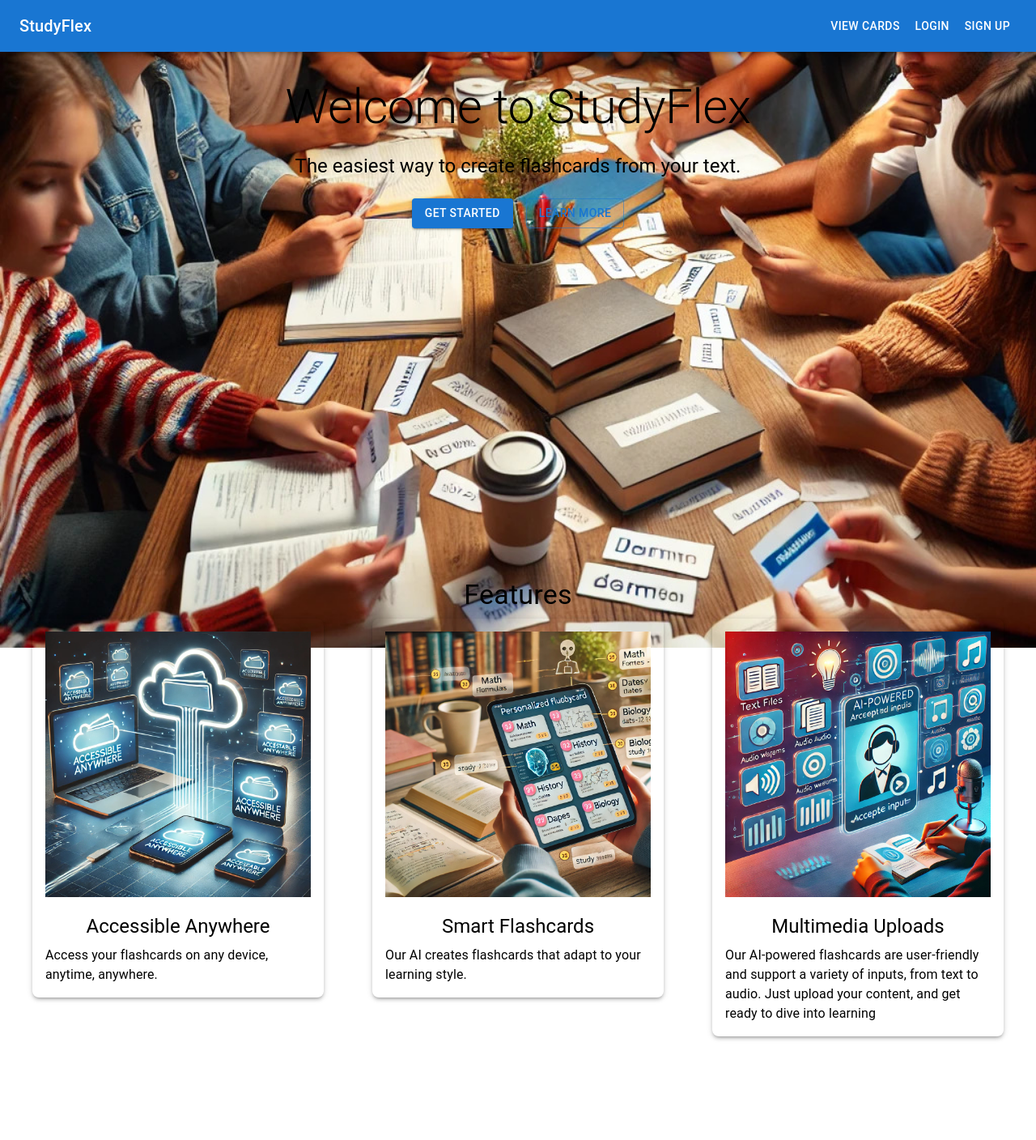
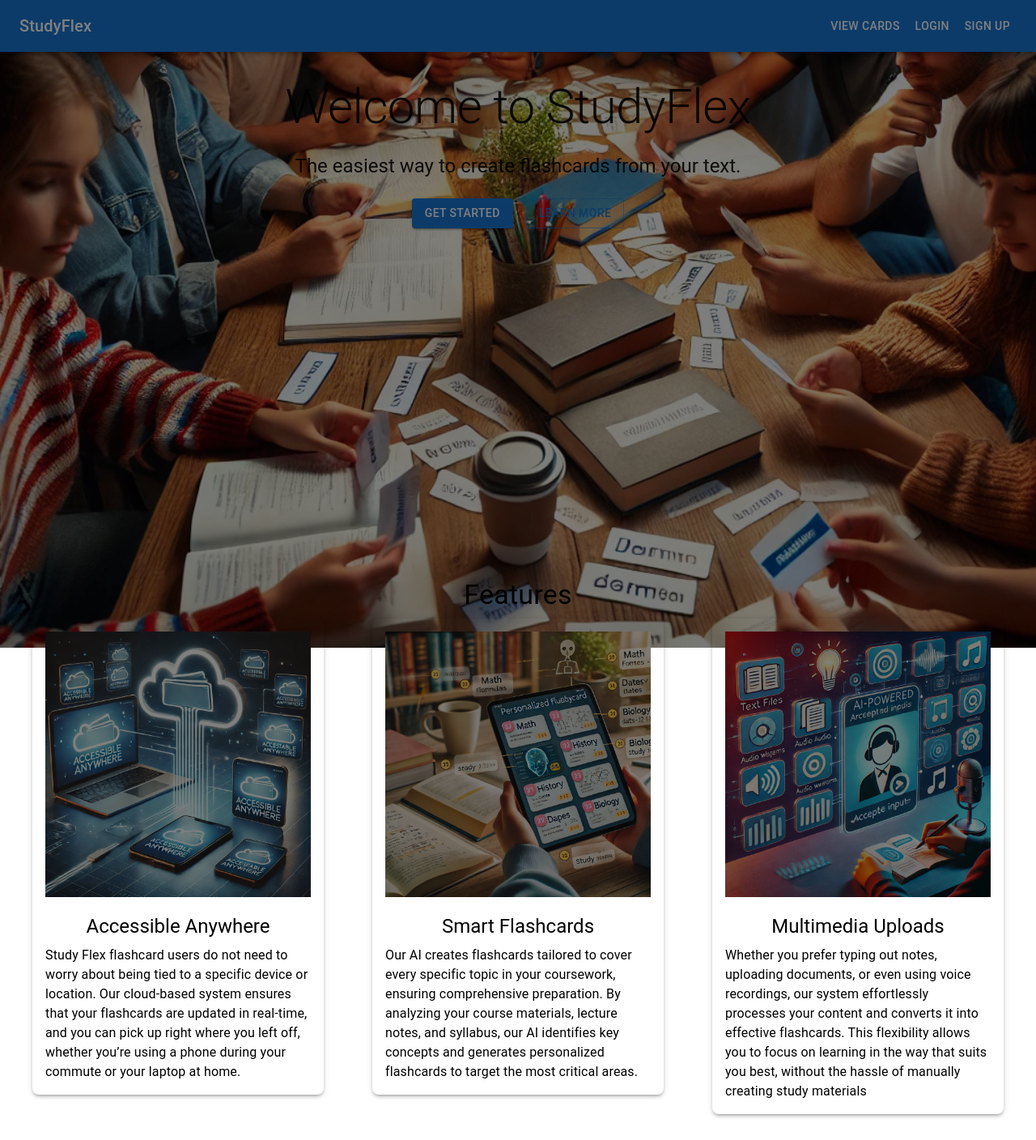
Before and after one commit to sunday004/StudyBuddy, a Next.js app in the folder study-buddy/: page / in a window 1280 px wide. Shown: the whole page at 81% size. Before the commit the page ends 1312 px from the top, so only its background shows below. Built offline with nearby package versions, Linux system fonts and the light colour scheme; no server answers.

Commit message:
Update page.js

```diff
--- a/study-buddy/app/page.js
+++ b/study-buddy/app/page.js
@@ -45,6 +45,7 @@ export default function Home() {
       backgroundImage: 'url("/background.jpg")',
       backgroundSize: 'cover',
       backgroundPosition: 'center',
+      filter: 'brightness(0.5)',
       height: '100vh',
       width: 'auto',
     }}
@@ -73,10 +74,10 @@ export default function Home() {
       </AppBar>
 
       <Box sx={{ textAlign: "center", my: 4 }}>
-        <Typography variant="h2" component="h1" gutterBottom>
+        <Typography variant="h2" component="h1" sx={{ color: 'rgba(0, 0, 0, 0.9)' }} gutterBottom >
           Welcome to StudyFlex
         </Typography>
-        <Typography variant="h5" component="h2" gutterBottom>
+        <Typography variant="h5" component="h2"sx={{ color: 'rgba(0, 0, 0, 0.9)' }} gutterBottom>
           The easiest way to create flashcards from your text.
         </Typography>
         <Button
@@ -134,7 +135,7 @@ export default function Home() {
           alt="Easy Input"
           width={300}
           height={100}
-          style={{ width: '100%', height: '100%' }} // Makes image responsive
+          style={{ width: '100%', height: 'auto' }} // Makes image responsive
         />
       </Box>
       {/* Text at the Bottom */}
@@ -142,7 +143,7 @@ export default function Home() {
         Accessible Anywhere
       </Typography>
       <Typography>
-      Access your flashcards on any device, anytime, anywhere.
+      Study Flex flashcard users do not need to worry about being tied to a specific device or location. Our cloud-based system ensures that your flashcards are updated in real-time, and you can pick up right where you left off, whether you’re using a phone during your commute or your laptop at home.
       </Typography>
     </Box>
 
@@ -171,7 +172,7 @@ export default function Home() {
           alt="Smart Flashcards"
           width={300}
           height={100}
-          style={{ width: '100%', height: '100%' }}
+          style={{ width: '100%', height: 'auto' }}
         />
       </Box>
       {/* Text at the Bottom */}
@@ -179,7 +180,7 @@ export default function Home() {
         Smart Flashcards
       </Typography>
       <Typography>
-        Our AI creates flashcards that adapt to your learning style.
+      Our AI creates flashcards tailored to cover every specific topic in your coursework, ensuring comprehensive preparation. By analyzing your course materials, lecture notes, and syllabus, our AI identifies key concepts and generates personalized flashcards to target the most critical areas.
       </Typography>
     </Box>
 
@@ -208,7 +209,7 @@ export default function Home() {
           alt="Accessible Anywhere"
           width={300}
           height={100}
-          style={{ width: '100%', height: '100%' }}
+          style={{ width: '100%', height: 'auto' }}
         />
       </Box>
       {/* Text at the Bottom */}
@@ -216,8 +217,7 @@ export default function Home() {
       Multimedia Uploads
       </Typography>
       <Typography>
-Our AI-powered flashcards are user-friendly and support a variety of inputs, from text to audio.
- Just upload your content, and get ready to dive into learning
+   Whether you prefer typing out notes, uploading documents, or even using voice recordings, our system effortlessly processes your content and converts it into effective flashcards. This flexibility allows you to focus on learning in the way that suits you best, without the hassle of manually creating study materials
       </Typography>
     </Box>
   </Box>
```
